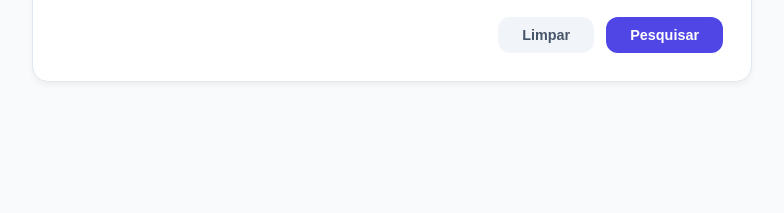
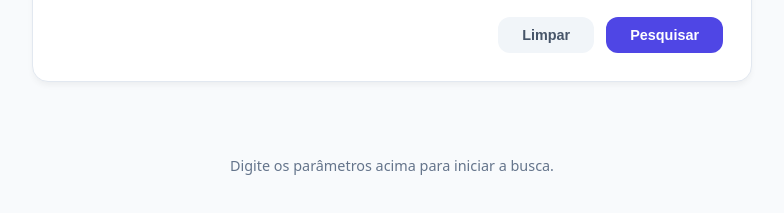
Before and after one commit to awaldige/Pesquisa-de-Livros, a plain HTML site: page index.html in a window 1280 px wide. Shown: the part 171-384 px from the top of the page, without its empty margins (248-1032 px from the left). Drawn offline with Linux system fonts and the light colour scheme.

Commit message:
Update index.html

```diff
--- a/index.html
+++ b/index.html
@@ -33,6 +33,12 @@
       </form>
     </main>
 
+    <section class="results-panel">
+      <div id="resultado">
+        <p class="placeholder-text">Digite os parâmetros acima para iniciar a busca.</p>
+      </div>
+    </section>
+
   </div>
 
   <script src="script.js"></script>
```
